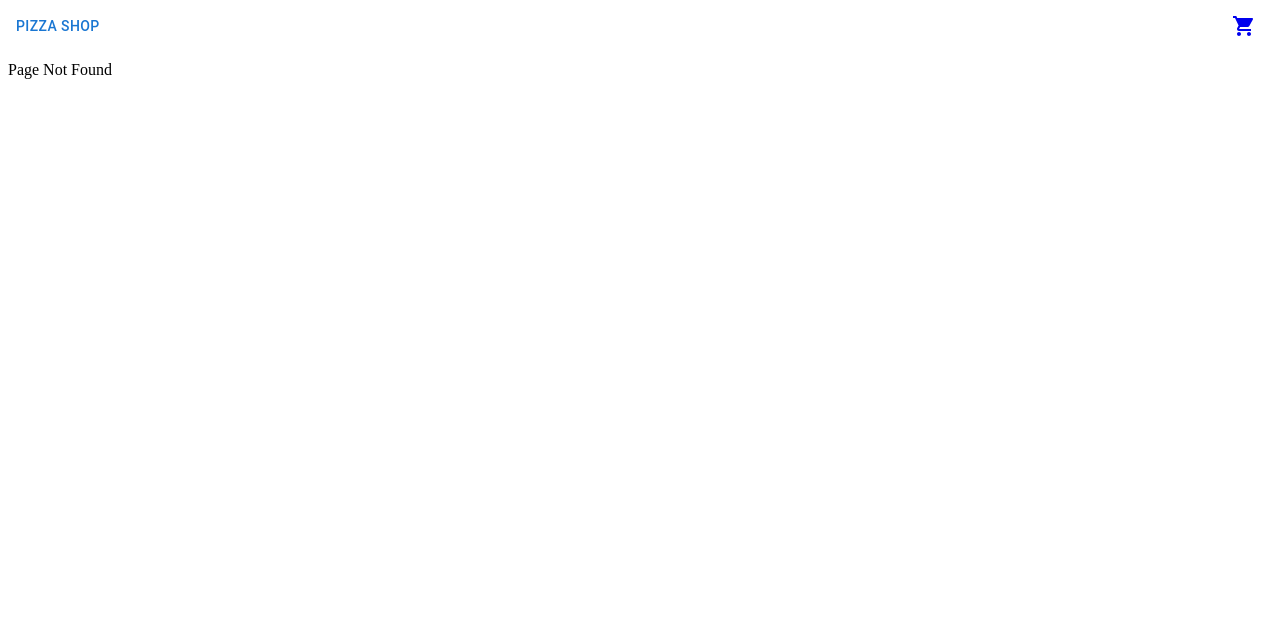
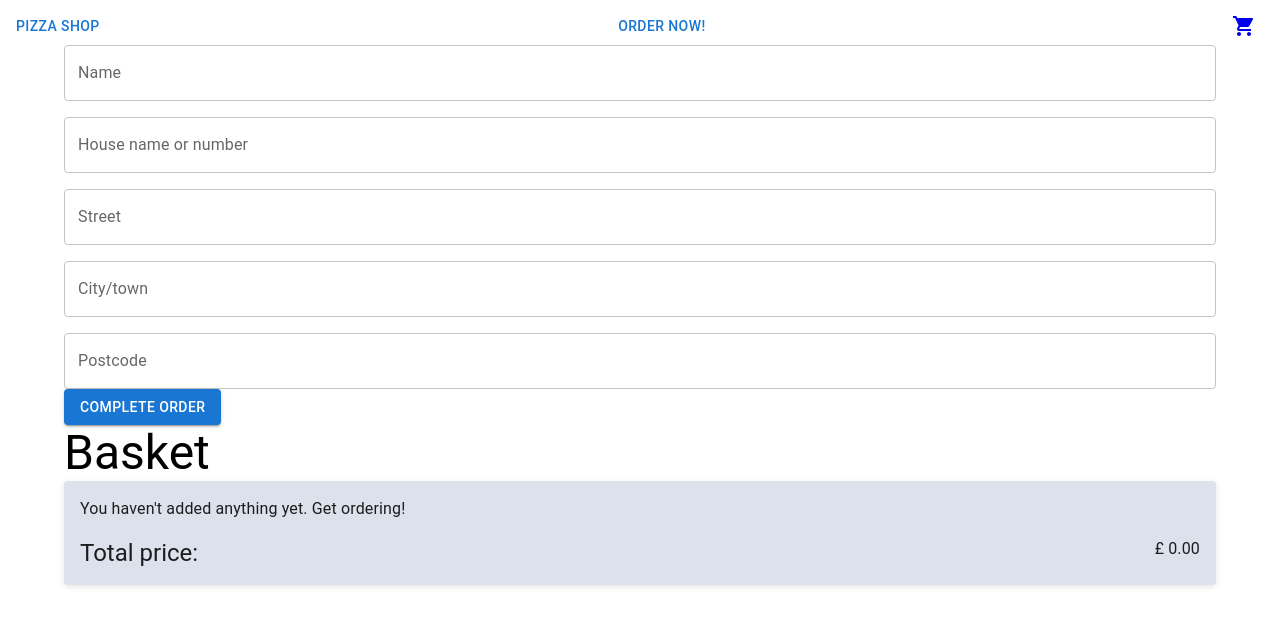
Before and after one commit to kieren-mcgill/pizza-app, a React (Create React App) app: page /order-form in a window 1280 px wide. Before the commit this address had no page. Shown: the top 626 px of the page. Built offline with nearby package versions, Linux system fonts and the light colour scheme; the HTML template or start-up script is replaced by a standard one.

Commit message:
This is a clean commit for create-orders

```diff
--- /dev/null
+++ b/src/CreateOrderForm.jsx
@@ -0,0 +1,174 @@
+import { useNavigate } from "react-router-dom";
+import { useState } from "react";
+import { Button, Container, Grid, TextField } from "@mui/material";
+import { postOrderApi } from "./firebase-client";
+import {
+  isEmptyInput,
+  hasSpecialCharacters,
+  hasNumbers,
+  invalidPostCode,
+  checkHasErrors,
+} from "./orderFormValidation"
+import OurSnackbar from "./OurSnackbar";
+import Basket from "./Basket";
+
+const CreateOrderForm = ({ pizzaArray, setPizzaArray, setOrderSnackbar }) => {
+  const emptyOrder = {
+    name: "",
+    line1: "",
+    road: "",
+    town: "",
+    postcode: "",
+  }
+  const initialError = {
+    name: [],
+    line1: [],
+    road: [],
+    town: [],
+    postcode: [],
+  }
+
+  const [errorInput, setErrorInput] = useState(initialError)
+  const [orderInput, setOrderInput] = useState(emptyOrder)
+
+  const onChange = (event) => {
+    setOrderInput({
+      ...orderInput,
+      [event.target.name]: event.target.value
+    })
+  }
+
+  const validCheck = (fieldInput, key) => {
+    const errorMessages = []
+    errorMessages.push(isEmptyInput(fieldInput))
+    errorMessages.push(hasSpecialCharacters(fieldInput))
+    if (key === 'name' || key === 'road' || key === 'town') {
+      errorMessages.push(hasNumbers(fieldInput))
+    }
+    if (key === 'postcode') {
+      errorMessages.push(invalidPostCode(fieldInput))
+    }
+    return errorMessages.filter(el => el !== '')
+  }
+
+  const navigate = useNavigate()
+
+  const handleClick = () => {
+    const newErrors = {}
+
+    Object.keys(orderInput).forEach((key) => newErrors[key] = validCheck(orderInput[key], key))
+    setErrorInput(newErrors)
+
+    if (!checkHasErrors(newErrors)) {
+      const order = {
+        address: { ...orderInput },
+        basket: pizzaArray,
+        timestamp: Date.now()
+      }
+      postOrderApi(order)
+      setOrderInput(emptyOrder)
+      setPizzaArray([])
+      setOrderSnackbar(true)
+      navigate('/')
+    } else {
+      handleOpen();
+    }
+  }
+
+  const onBlur = (event) => {
+    setErrorInput({
+      ...errorInput,
+      [event.target.name]: validCheck(orderInput[event.target.name], event.target.name)
+    })
+  }
+
+  const [open, setOpen] = useState(false);
+  const handleOpen = () => {
+    setOpen(true);
+  }
+
+  return (
+    <>
+      <Container>
+        <Grid container direction="column" spacing={2}>
+          <Grid item>
+            <TextField
+              error={errorInput.name.length > 0}
+              fullWidth
+              helperText={errorInput.name.join(', ')}
+              onBlur={onBlur}
+              onChange={onChange}
+              name="name"
+              label="Name"
+              variant="outlined"
+              value={orderInput.name}
+            />
+          </Grid>
+          <Grid item>
+            <TextField
+              fullWidth
+              error={errorInput.line1.length > 0}
+              helperText={errorInput.line1.join(', ')}
+              onBlur={onBlur}
+              onChange={onChange}
+              name="line1"
+              label="House name or number"
+              variant="outlined"
+              value={orderInput.line1}
+            />
+          </Grid>
+          <Grid item>
+            <TextField
+              fullWidth
+              error={errorInput.road.length > 0}
+              onBlur={onBlur}
+              helperText={errorInput.road.join(', ')}
+              onChange={onChange}
+              name="road"
+              label="Street"
+              variant="outlined"
+              value={orderInput.road}/>
+          </Grid>
+          <Grid item>
+            <TextField
+              fullWidth
+              error={errorInput.town.length > 0}
+              onBlur={onBlur}
+              helperText={errorInput.town.join(', ')}
+              onChange={onChange}
+              name="town"
+              label="City/town"
+              variant="outlined"
+              value={orderInput.town}/>
+          </Grid>
+          <Grid item>
+            <TextField
+              fullWidth
+              error={errorInput.postcode.length > 0}
+              onBlur={onBlur}
+              helperText={errorInput.postcode.join(', ')}
+              onChange={onChange}
+              name="postcode"
+              label="Postcode"
+              variant="outlined"
+              value={orderInput.postcode}/>
+          </Grid>
+        </Grid>
+        <Button
+          onClick={handleClick}
+          variant="contained">
+          Complete Order
+        </Button>
+      </Container>
+      <Basket pizzaArray={pizzaArray} setPizzaArray={setPizzaArray} readOnly/>
+      <OurSnackbar
+        severity="warning"
+        message="Please check for errors in your order form!"
+        open={open}
+        setOpen={setOpen}
+      />
+    </>
+  )
+}
+
+export default CreateOrderForm;
--- a/src/Header.jsx
+++ b/src/Header.jsx
@@ -12,6 +12,11 @@ const Header = ({ pizzaArray }) => {
           <Button>Pizza Shop</Button>
         </Link>
       </Grid>
+      <Grid item flexGrow={1}>
+        <Link to="/order-form">
+          <Button>Order Now!</Button>
+        </Link>
+      </Grid>
       <Grid item px={2}>
         <Link to="/basket"><Badge badgeContent={pizzaArray.length} color="primary">
           <ShoppingCart/>
--- a/src/Home.jsx
+++ b/src/Home.jsx
@@ -2,17 +2,27 @@ import { Routes, Route } from "react-router-dom";
 import Header from "./Header";
 import CreateButton from "./CreateButton";
 import Basket from "./Basket";
-import { useState } from "react";
+import React, { useEffect, useState } from "react";
 import PizzaForm from "./PizzaForm";
+import CreateOrderForm from "./CreateOrderForm";
+import OurSnackbar from "./OurSnackbar";
 
 
 const Home = () => {
 
   const [pizzaArray, setPizzaArray] = useState([])
+  const [orderSnackbar, setOrderSnackbar] = useState(false);
 
   const addPizza = (pizza) => {
     setPizzaArray([...pizzaArray, pizza])
   }
+
+  useEffect(() => {
+    const timer = setTimeout(() => {
+      setOrderSnackbar(false);
+    }, 1000);
+    return () => clearTimeout(timer);
+  }, []);
 
   return (
     <>
@@ -24,8 +34,9 @@ const Home = () => {
           <Route path="/" element={(<CreateButton/>)}/>
           <Route path="/basket" element={(<Basket pizzaArray={pizzaArray} setPizzaArray={setPizzaArray}/>)}/>
           <Route path="/pizza-form" element={(<PizzaForm addPizza={addPizza}/>)}/>
-          <Route path="*" element={<p>Page Not Found</p>}/>
+          <Route path="/order-form" element={(<CreateOrderForm pizzaArray={pizzaArray} setPizzaArray={setPizzaArray} setOrderSnackbar={setOrderSnackbar}/>)}/>
         </Routes>
+        <OurSnackbar severity="success" message="We received your order!" open={orderSnackbar} setOpen={setOrderSnackbar}/>
       </main>
     </>
   )
--- /dev/null
+++ b/src/firebase-client.js
@@ -0,0 +1,22 @@
+import axios from "axios";
+
+const baseUrl = 'https://pizzaordering-b87fd-default-rtdb.europe-west1.firebasedatabase.app/';
+
+const transformFirebaseData = (data) => data
+  ? Object.keys(data).map((key) => ({ ...data[key], id: key }))
+  : [];
+
+export const getOrdersApi = () => new Promise((resolve, reject) => {
+  axios({
+    url: `${baseUrl}/orders.json`,
+    method: 'get',
+  })
+    .then(({ data }) => resolve(transformFirebaseData(data)))
+    .catch((error) => reject(error))
+});
+
+export const postOrderApi = (order) => axios({
+  method: 'post',
+  url: `${baseUrl}/orders.json`,
+  data: order,
+});
--- /dev/null
+++ b/src/orderFormValidation.js
@@ -0,0 +1,37 @@
+
+
+export const isEmptyInput = (fieldInput) => {
+  if (fieldInput === "") {
+    return 'cannot be empty'
+  } else {
+    return ''
+  }
+}
+
+export const hasSpecialCharacters = (fieldInput) => {
+  if (/[$&+,:;=?@#|'<>.^*()%!]/.test(fieldInput)) {
+    return 'cannot contain special characters'
+  } else {
+    return ''
+  }
+}
+
+export const hasNumbers = (fieldInput) => {
+  if (/[0-9]/.test(fieldInput)) {
+    return 'cannot contain numbers'
+  } else {
+    return ''
+  }
+}
+
+export const invalidPostCode = (fieldInput) => {
+  if (!(/^[a-z]{1,2}\d[a-z\d]?\s*\d[a-z]{2}$/i.test(fieldInput))) {
+    return 'must be a valid UK postcode'
+  } else {
+    return ''
+  }
+}
+
+export const checkHasErrors = (errorInputObject) => {
+  return Object.keys(errorInputObject).some((key) => errorInputObject[key].length > 0)
+}
```
Also changed, not shown: 1 other file (tests, documents, lock files or other folders).
